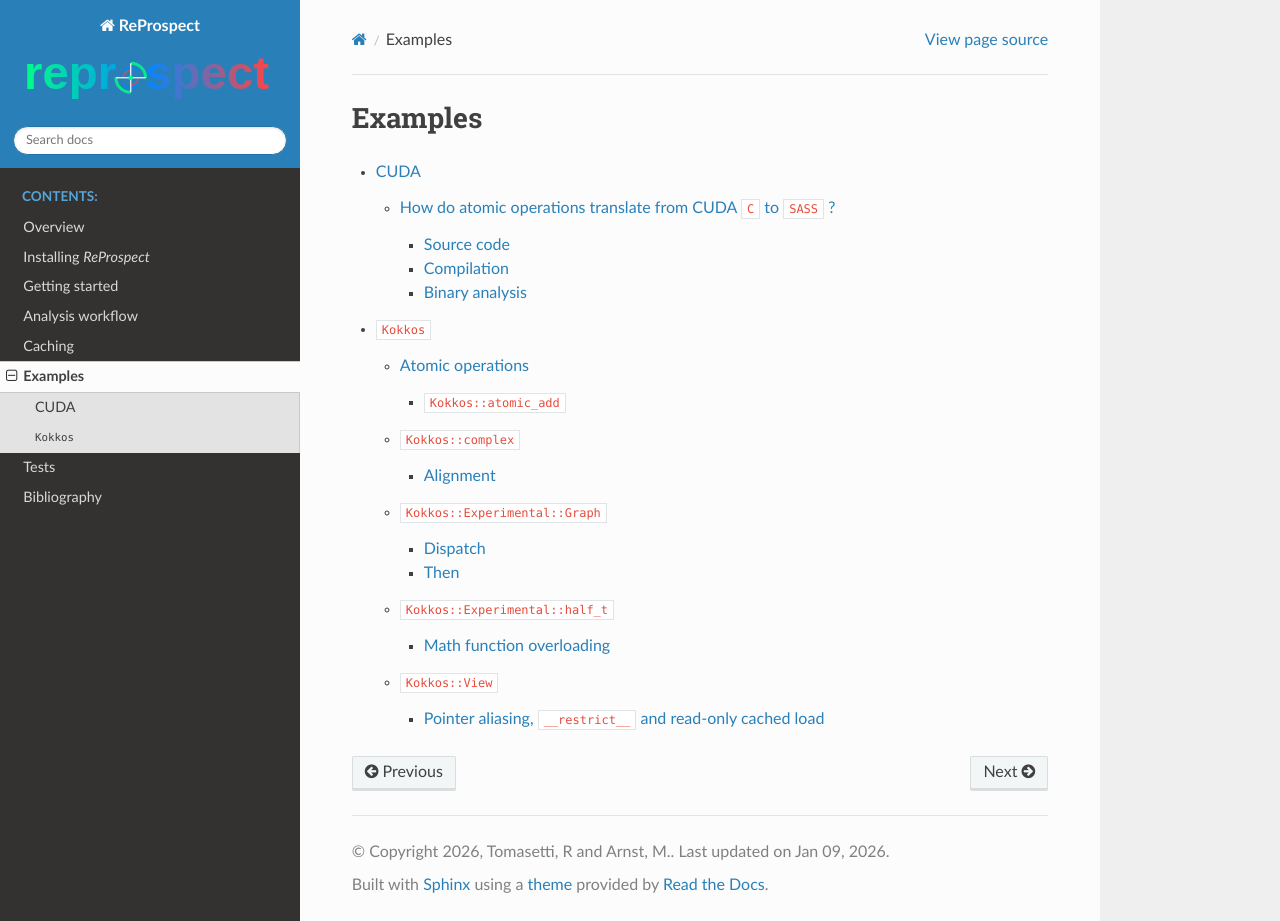
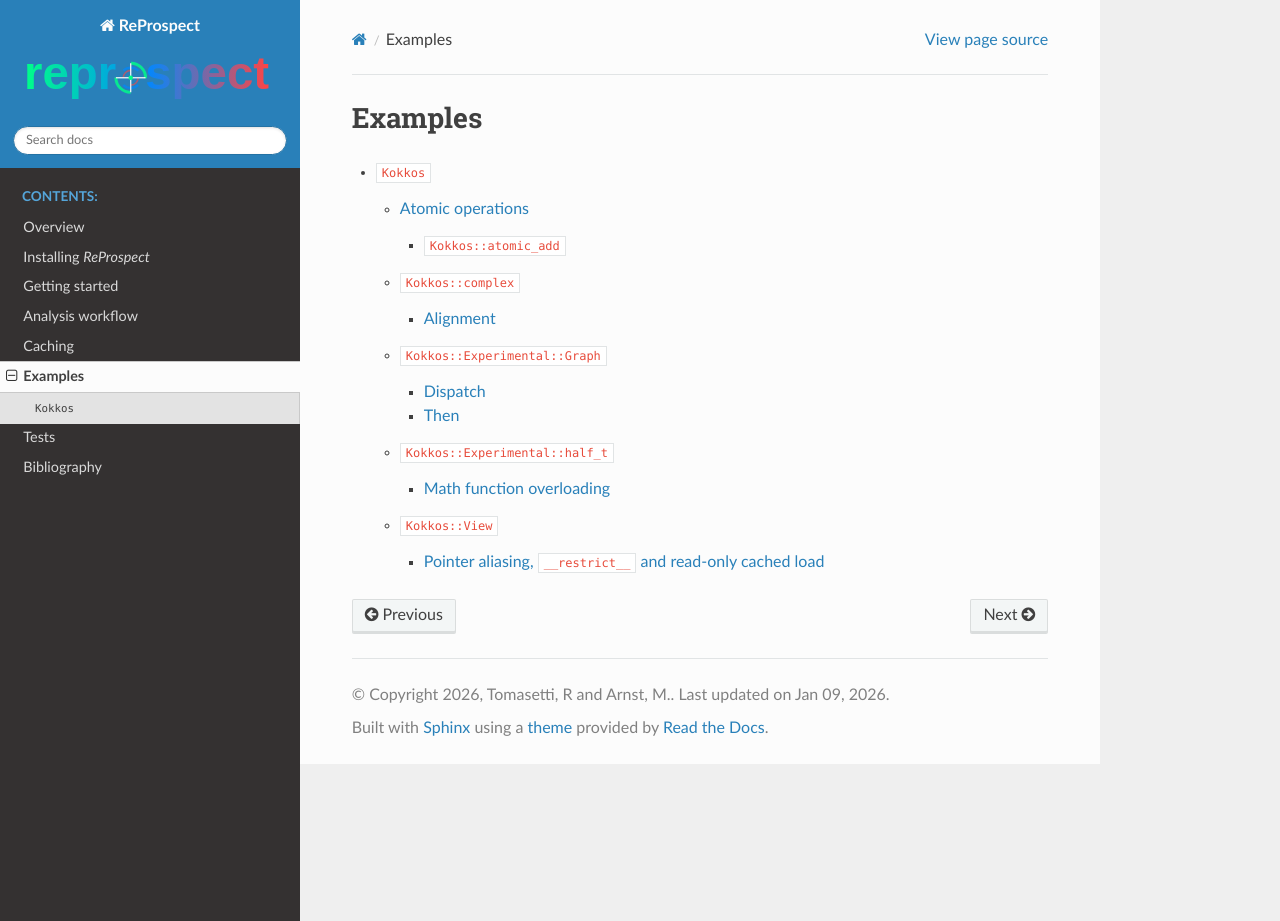
Before and after one commit to uliegecsm/reprospect, a Sphinx documentation site: the page built from docs/source/examples.rst, in a window 1280 px wide and 921 px high. Built offline with Sphinx 7.4.7 and the Read the Docs theme 3.1.0, drawn with Linux system fonts in a browser that asks for light colours; pages that are not in the unit, such as notebooks, are missing from menus; the version number is read from the project's files by our own code.

Commit message:
docs(examples): move python notebook to getting started
Signed-off-by: romintomasetti <romin.tomasetti@gmail.com>

```diff
--- a/docs/source/examples.rst
+++ b/docs/source/examples.rst
@@ -4,5 +4,4 @@
 .. toctree::
    :maxdepth: 3
 
-   examples/cuda
    examples/kokkos
--- a/docs/source/examples/cuda.rst
+++ /dev/null
@@ -1,7 +0,0 @@
-CUDA
-====
-
-.. toctree::
-   :maxdepth: 3
-
-   cuda/example_atomics.ipynb
--- a/docs/source/index.rst
+++ b/docs/source/index.rst
@@ -9,6 +9,7 @@
 
    overview
    install
+   getting-started
    analysis
    caching
    api/modules
--- a/docs/source/install.rst
+++ b/docs/source/install.rst
@@ -36,8 +36,3 @@
 Note that `ReProspect` provides a helper script, :py:mod:`reprospect.installers.cuda_bindings`,
 which can be used or whose logic can be followed to conveniently install the appropriate package
 with the appropriate version.
-
-Getting started
-===============
-
-To get started with `ReProspect`, the notebook :doc:`examples/cuda/example_atomics` is a good starting point.
```
Also changed, not shown: docs/source/getting-started.rst (added, +7 -0 lines), docs/source/getting-started/example_atomics.ipynb (renamed from docs/source/examples/cuda/example_atomics.ipynb).
